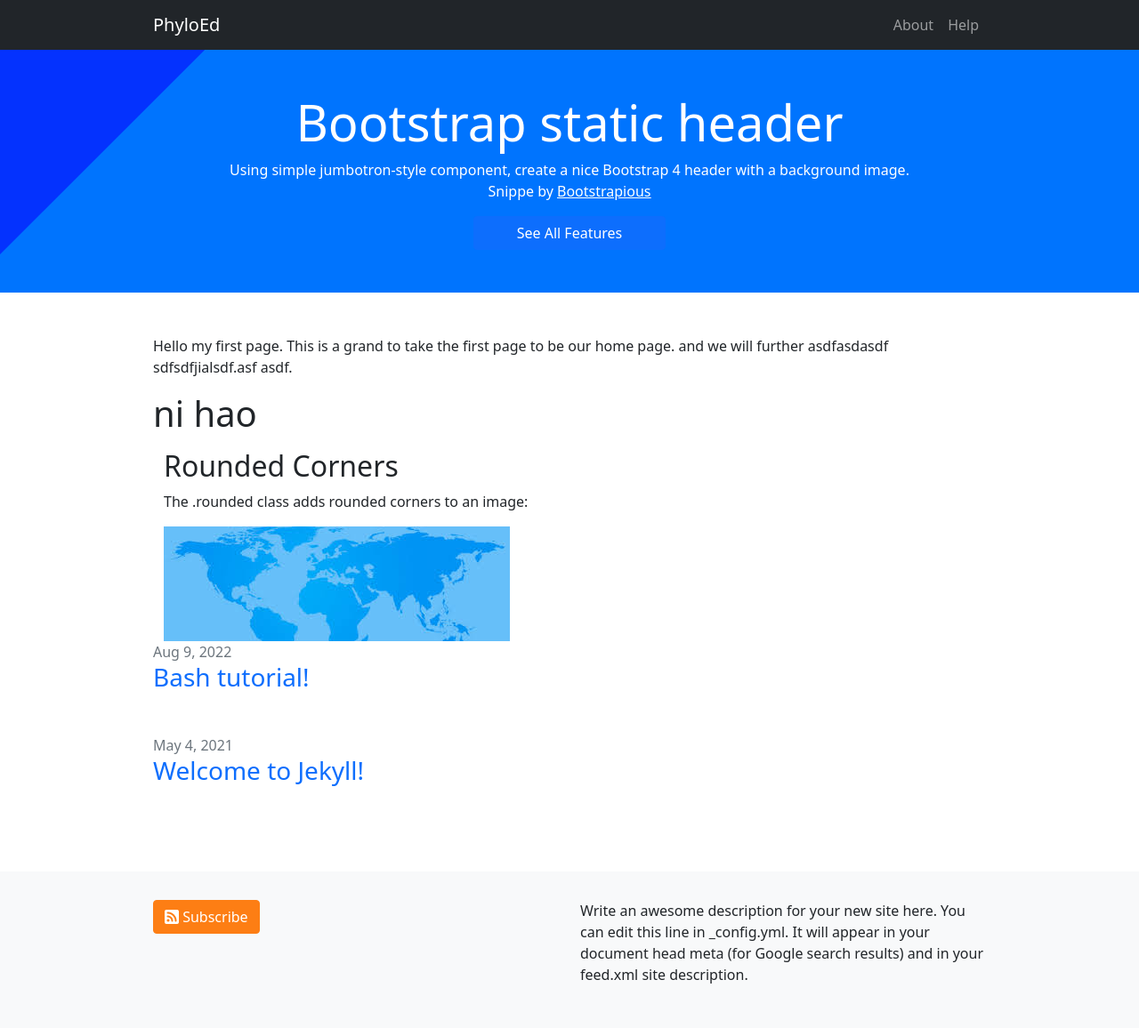
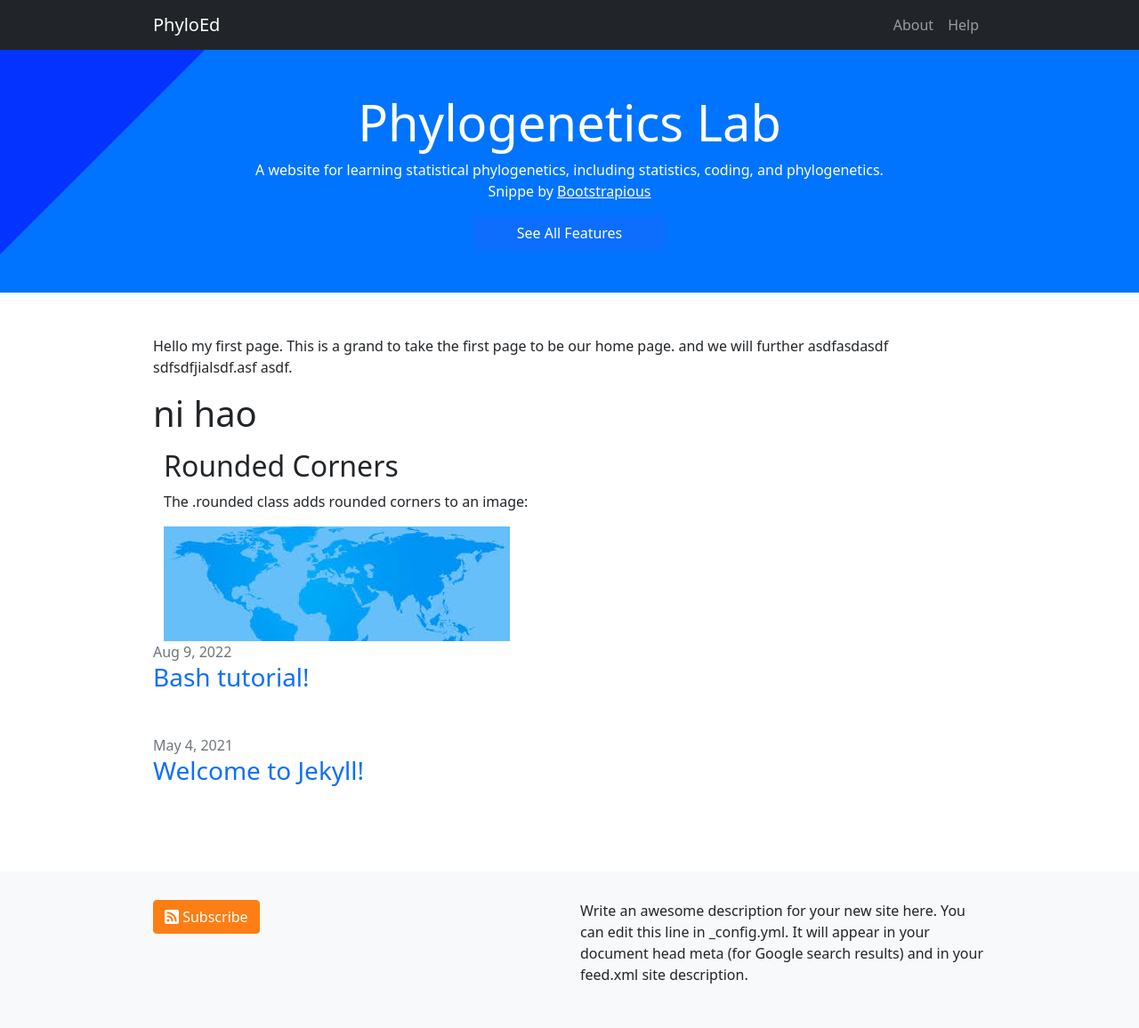
Before and after one commit to lliu1871/PhyEd, a Jekyll site: the page built from index.markdown, in a window 1280 px wide. Shown: the whole page at 89% size. Built offline with Jekyll 4.4.1, drawn with Linux system fonts in a browser that asks for light colours.

Commit message:
Update header.html

```diff
--- a/_includes/header.html
+++ b/_includes/header.html
@@ -28,8 +28,8 @@
 
   <div style="background: url(./img/header/header1.png)" class="jumbotron bg-cover text-white">
     <div class="container py-5 text-center">
-        <h1 class="display-4 font-weight-bold">Bootstrap static header</h1>
-        <p class="font-italic mb-0">Using simple jumbotron-style component, create a nice Bootstrap 4 header with a background image.</p>
+        <h1 class="display-4 font-weight-bold">Phylogenetics Lab</h1>
+        <p class="font-italic mb-0">A website for learning statistical phylogenetics, including statistics, coding, and phylogenetics.</p>
         <p class="font-italic">Snippe by
             <a href="https://bootstrapious.com" class="text-white">
                 <u>Bootstrapious</u>
```
